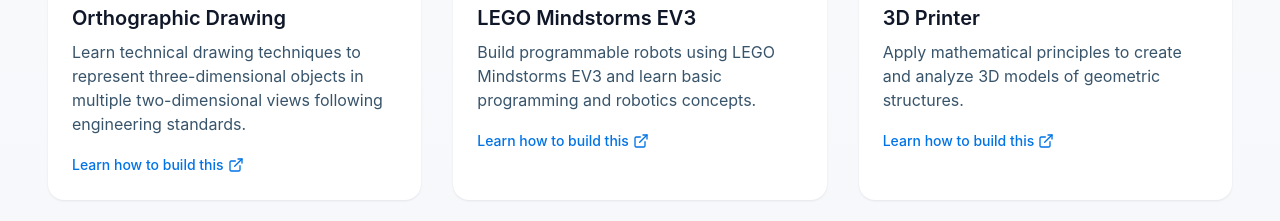
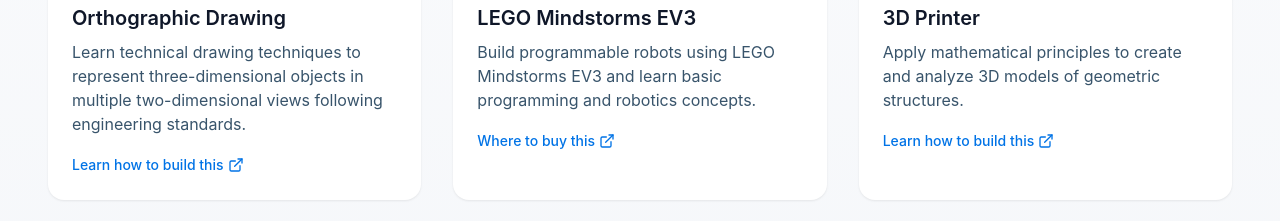
Before and after one commit to CullinNaylor9/engineering-enthusiasts-portal, a React (Vite) app: page / in a window 1280 px wide. Shown: the part 6300-6521 px from the top of the page. Built offline with nearby package versions, Linux system fonts and the light colour scheme; a web font is replaced by a local one.

Commit message:
Fix: Update project link text
Change "Learn how to build this" to "Where to buy this" for the LEGO Mindstorms EV3 project.

```diff
--- a/src/components/ProjectShowcase.tsx
+++ b/src/components/ProjectShowcase.tsx
@@ -10,6 +10,7 @@ interface Project {
   difficulty: 'Beginner' | 'Intermediate' | 'Advanced';
   category: 'Science' | 'Technology' | 'Engineering' | 'Mathematics';
   learnMoreUrl?: string;
+  linkText?: string;
 }
 
 const projects: Project[] = [
@@ -48,7 +49,8 @@ const projects: Project[] = [
     imageSrc: "https://i.postimg.cc/xT1wqPj8/IMG-1824.jpg",
     difficulty: "Advanced",
     category: "Technology",
-    learnMoreUrl: "https://education.lego.com/en-us/products/lego-mindstorms-education-ev3-core-set/5003400/"
+    learnMoreUrl: "https://education.lego.com/en-us/products/lego-mindstorms-education-ev3-core-set/5003400/",
+    linkText: "Where to buy this"
   },
   {
     title: "3D Printer",
@@ -122,7 +124,7 @@ const ProjectShowcase = () => {
                   rel="noopener noreferrer"
                   className="inline-flex items-center text-sm font-medium text-primary hover:text-primary/80"
                 >
-                  Learn how to build this
+                  {project.linkText || "Learn how to build this"}
                   <ExternalLink className="ml-1 h-4 w-4" />
                 </a>
               </div>
```
